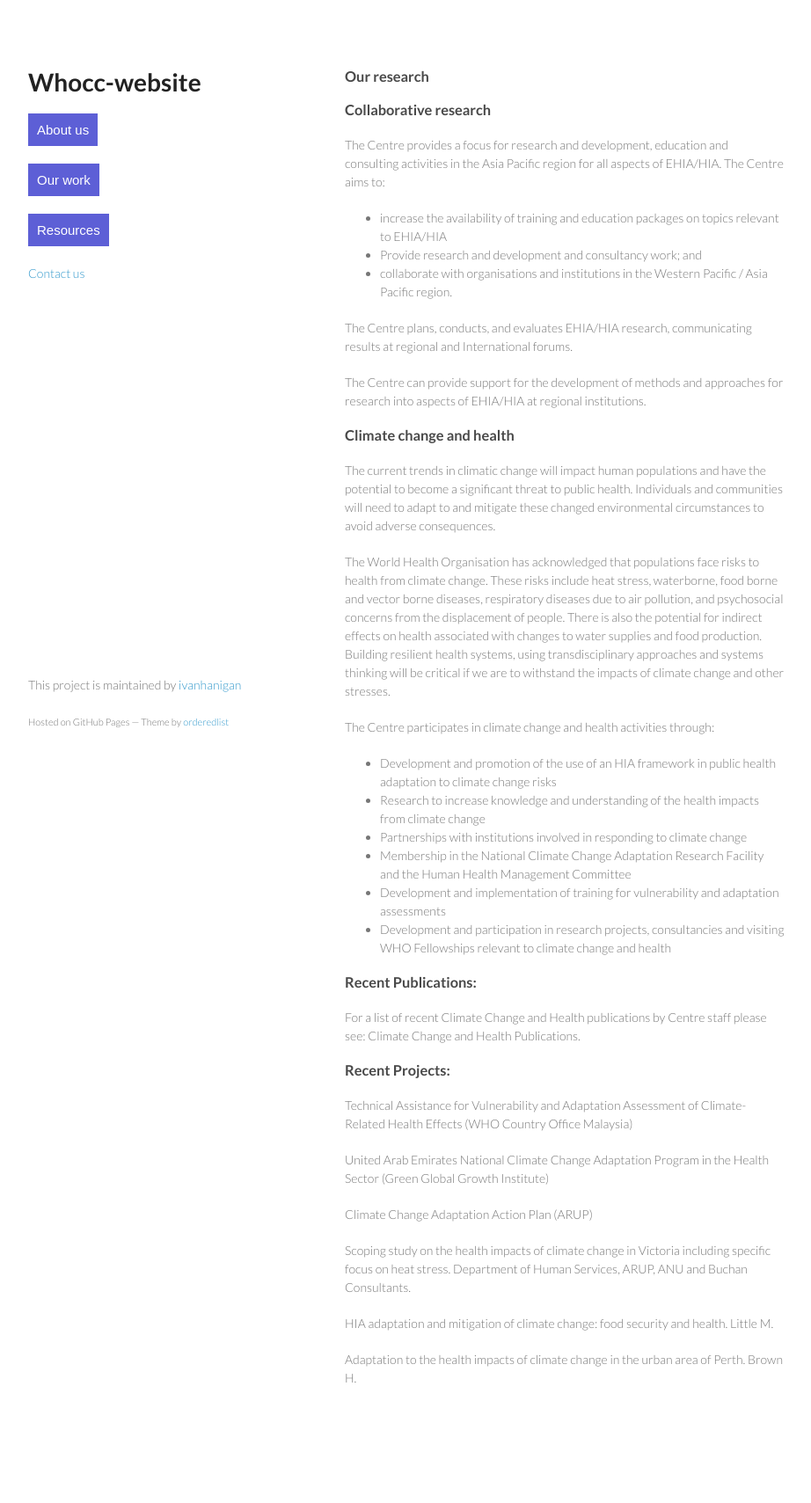
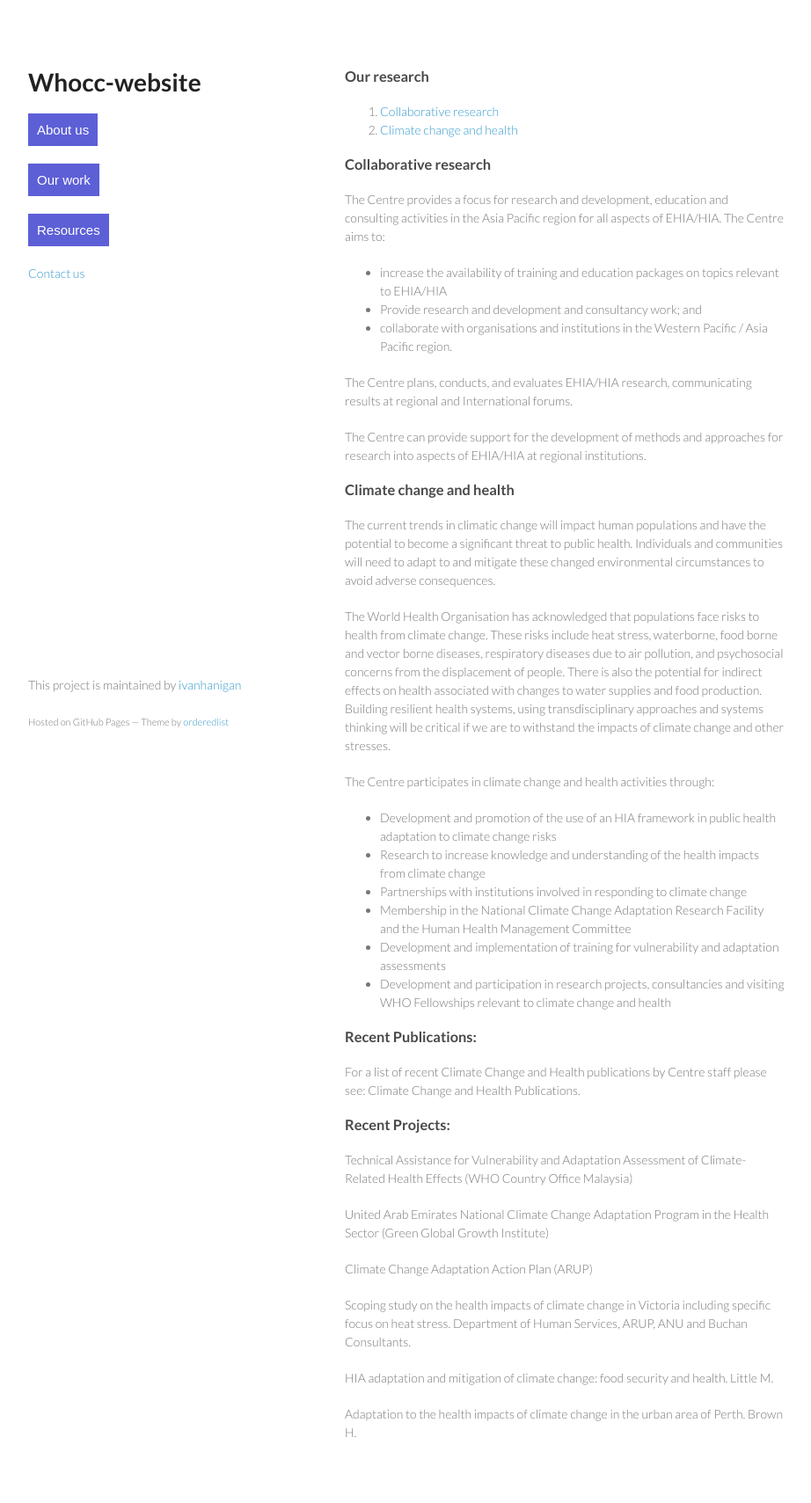
Before and after one commit to ivanhanigan/whocc-cchia-draft-website, a Jekyll site: the page built from our-research.md, in a window 1280 px wide. Shown: the whole page at 88% size, without its empty margins (178-1100 px from the left). Built offline with Jekyll 4.4.1, drawn with Linux system fonts in a browser that asks for light colours; before the commit the page ends 1647 px from its top, so only the background shows below that.

Commit message:
Update our-research.md

```diff
--- a/our-research.md
+++ b/our-research.md
@@ -4,7 +4,10 @@ layout: default
 title: Our research
 ---
 
-### Collaborative research
+1. [Collaborative research](#head-collres)
+1. [Climate change and health](#head-ccres)
+
+###  <a name="head-collres"></a>Collaborative research
 
 The Centre provides a focus for research and development, education and consulting activities in the Asia Pacific region for all aspects of EHIA/HIA.
 The Centre aims to:
@@ -18,7 +21,7 @@ The Centre plans, conducts, and evaluates EHIA/HIA research, communicating resul
 
 The Centre can provide support for the development of methods and approaches for research into aspects of EHIA/HIA at regional institutions.
 
-### Climate change and health
+###  <a name="head-ccres"></a>Climate change and health
 
 The current trends in climatic change will impact human populations and have the potential to become a significant threat to public health. Individuals and communities will need to adapt to  and mitigate these changed environmental circumstances to avoid adverse consequences.
 
```
